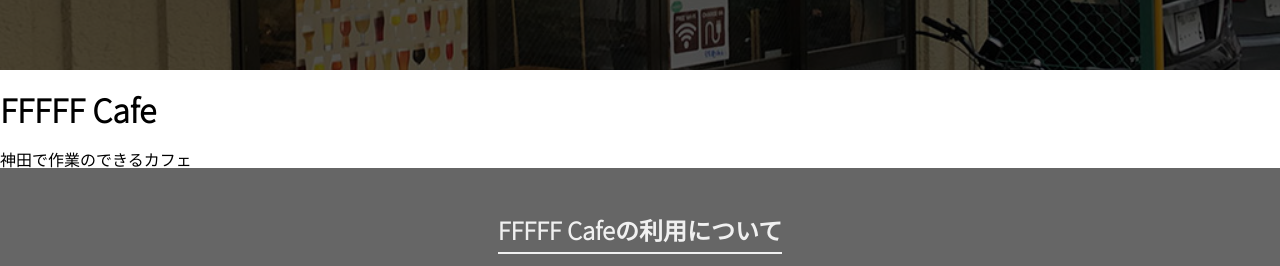
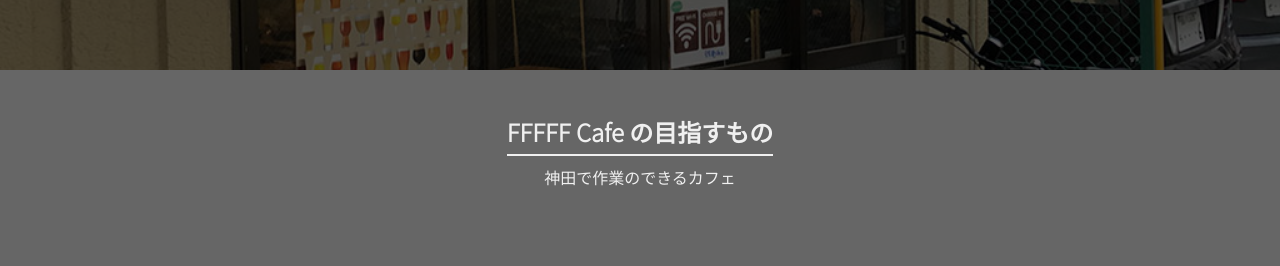
Before and after one commit to fffff-cafe/fffff-cafe.com, a Next.js app: page / in a window 1280 px wide. Shown: the part 330-596 px from the top of the page. Built offline with nearby package versions, Linux system fonts and the light colour scheme.

Commit message:
Add style to concept section

```diff
--- a/components/concept-section.tsx
+++ b/components/concept-section.tsx
@@ -1,12 +1,13 @@
 import React, { ReactElement } from "react"
+import { Section, SectionTitle } from "components/elements"
 
 const ConceptSection = (): ReactElement => {
   return (
     <>
-      <section>
-        <h1>FFFFF Cafe</h1>
+      <Section>
+        <SectionTitle>FFFFF Cafe の目指すもの</SectionTitle>
         <p>神田で作業のできるカフェ</p>
-      </section>
+      </Section>
     </>
   )
 }
```
